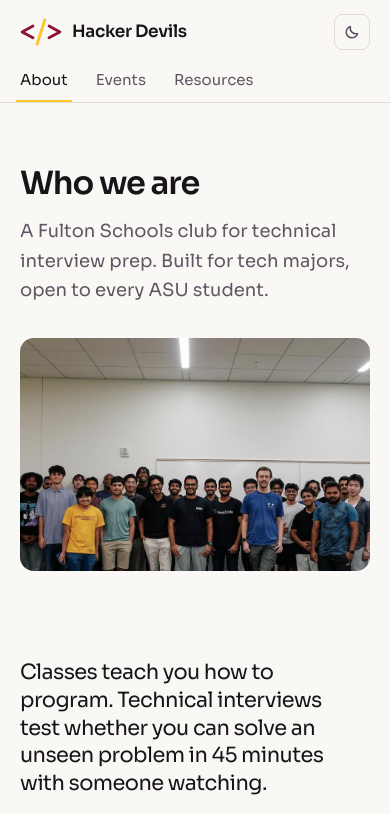
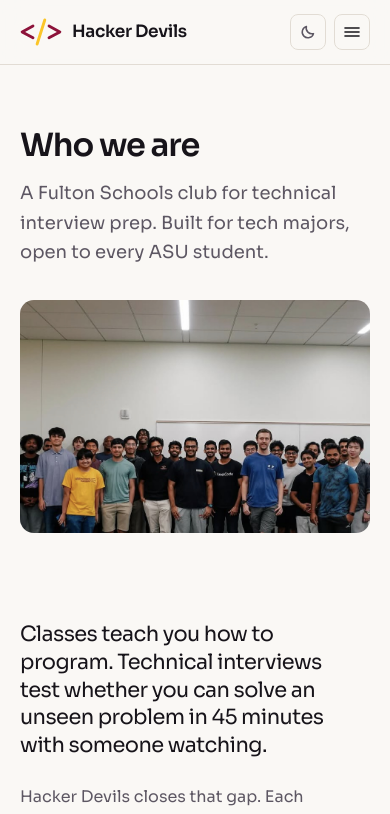
Before and after one commit to Hacker-Devils/web-hackerdevils, a Next.js app: page /about in a window 390 px wide. Shown: the top 814 px of the page. Built offline with nearby package versions, Linux system fonts and the light colour scheme.

Commit message:
Fold the nav into a menu button on phones and tablets

```diff
--- a/app/globals.css
+++ b/app/globals.css
@@ -519,8 +519,17 @@ summary {
 }
 
 /* ---------- 5. Site chrome ---------- */
+/* Sticky at every width so the menu is always one tap away. */
+html {
+  scroll-padding-top: 76px;
+}
+
 .site-header {
-  background: var(--bg);
+  position: sticky;
+  top: 0;
+  z-index: 30;
+  background: var(--header-bg);
+  backdrop-filter: blur(14px); /* The only blurred surface: keeps the bar legible over scrolling content. */
   border-bottom: 1px solid var(--line);
 }
 
@@ -528,8 +537,8 @@ summary {
   display: grid;
   grid-template-columns: 1fr auto;
   align-items: center;
-  gap: 4px 16px;
-  padding-block: 10px 0;
+  gap: 16px;
+  padding-block: 10px;
 }
 
 .logo {
@@ -553,43 +562,112 @@ summary {
   stroke: var(--logo-maroon);
 }
 
+/* Under 860px the links are a panel that drops below the bar. */
 .main-nav {
-  grid-column: 1 / -1;
-  grid-row: 2;
+  position: absolute;
+  top: 100%;
+  right: 0;
+  left: 0;
+  display: none;
+  flex-direction: column;
+  padding: 8px var(--gutter) 24px;
+  border-bottom: 1px solid var(--line);
+  background: var(--bg);
+  box-shadow: 0 16px 32px -24px rgb(0 0 0 / 0.35);
+}
+
+.main-nav[data-open] {
   display: flex;
-  gap: 20px;
-  margin-inline: -4px;
-}
-
-.main-nav a {
+  animation: menu-in 0.18s ease-out;
+}
+
+@keyframes menu-in {
+  from {
+    opacity: 0;
+    transform: translateY(-6px);
+  }
+}
+
+.main-nav a:not(.button) {
   display: flex;
   align-items: center;
-  min-height: 44px;
-  padding-inline: 4px;
-  color: var(--ink-muted);
-  font-size: 0.9375rem;
+  min-height: 52px;
+  border-bottom: 1px solid var(--line);
+  color: var(--ink-muted);
+  font-size: 1.0625rem;
   font-weight: 500;
   text-decoration: none;
   transition: color 0.15s;
 }
 
-.main-nav a:hover {
+.main-nav a:not(.button):hover {
   color: var(--ink);
 }
 
 .main-nav a[aria-current="page"] {
   color: var(--ink);
-  box-shadow: inset 0 -2px 0 var(--gold);
+  font-weight: 600;
+  text-decoration: underline 2px var(--gold);
+  text-underline-offset: 8px;
+}
+
+.main-nav-cta {
+  justify-content: center;
+  margin-top: 20px;
 }
 
 .site-header-actions {
   display: flex;
   align-items: center;
-  gap: 10px;
+  gap: 8px;
 }
 
 .site-header-cta {
   display: none;
+}
+
+.menu-button {
+  position: relative;
+  display: grid;
+  place-items: center;
+  width: 36px;
+  height: 36px;
+  border: 1px solid var(--line);
+  border-radius: var(--radius);
+  color: var(--ink);
+  transition: background-color 0.15s, border-color 0.15s;
+}
+
+.menu-button::after {
+  content: "";
+  position: absolute;
+  inset: -4px;
+}
+
+.menu-button:hover {
+  border-color: var(--control);
+  background: var(--raised-hover);
+}
+
+.menu-line {
+  stroke: currentColor;
+  stroke-width: 1.6;
+  stroke-linecap: round;
+  transform-box: view-box;
+  transform-origin: 9px 9px;
+  transition: transform 0.2s ease, opacity 0.15s ease;
+}
+
+.menu-button[aria-expanded="true"] .menu-line-top {
+  transform: translateY(4px) rotate(45deg);
+}
+
+.menu-button[aria-expanded="true"] .menu-line-mid {
+  opacity: 0;
+}
+
+.menu-button[aria-expanded="true"] .menu-line-bottom {
+  transform: translateY(-4px) rotate(-45deg);
 }
 
 .theme-toggle {
@@ -1853,25 +1931,41 @@ summary {
     scroll-padding-top: 88px;
   }
 
-  .site-header {
-    position: sticky;
-    top: 0;
-    z-index: 30;
-    background: var(--header-bg);
-    backdrop-filter: blur(14px); /* The only blurred surface: keeps the bar legible over scrolling content. */
-  }
-
   .site-header-row {
     grid-template-columns: auto 1fr auto;
-    padding-block: 10px;
-  }
-
-  .main-nav {
-    grid-column: auto;
-    grid-row: auto;
+  }
+
+  .main-nav,
+  .main-nav[data-open] {
+    position: static;
+    display: flex;
+    flex-direction: row;
     justify-content: flex-end;
     gap: 24px;
     margin-inline: 0 12px;
+    padding: 0;
+    border: 0;
+    background: none;
+    box-shadow: none;
+    animation: none;
+  }
+
+  .main-nav a:not(.button) {
+    min-height: 44px;
+    padding-inline: 4px;
+    border: 0;
+    font-size: 0.9375rem;
+  }
+
+  .main-nav a[aria-current="page"] {
+    font-weight: 500;
+    text-decoration: none;
+    box-shadow: inset 0 -2px 0 var(--gold);
+  }
+
+  .main-nav-cta,
+  .menu-button {
+    display: none;
   }
 
   .site-header-cta {
--- a/components/layout/MainNav.tsx
+++ b/components/layout/MainNav.tsx
@@ -2,17 +2,87 @@
 
 import Link from "next/link";
 import { usePathname } from "next/navigation";
-import { nav } from "@/content/site";
+import { useEffect, useRef, useState } from "react";
+import { DiscordIcon } from "@/components/brand/SocialIcons";
+import { Button } from "@/components/ui";
+import { links, nav } from "@/content/site";
+import { ThemeToggle } from "./ThemeToggle";
 
+/**
+ * The page links and header actions. Under 860px the links fold into a menu
+ * that drops below the bar; on wider screens they sit inline and the menu button is hidden.
+ */
 export function MainNav() {
   const pathname = usePathname();
+  const [open, setOpen] = useState(false);
+  const [openedOn, setOpenedOn] = useState(pathname);
+  const button = useRef<HTMLButtonElement>(null);
+  const panel = useRef<HTMLElement>(null);
+
+  // Following a link closes the menu. Adjusting state during render avoids an extra effect pass.
+  if (open && openedOn !== pathname) setOpen(false);
+
+  useEffect(() => {
+    if (!open) return;
+    function onKey(event: KeyboardEvent) {
+      if (event.key === "Escape") {
+        setOpen(false);
+        button.current?.focus();
+      }
+    }
+    function onPointer(event: PointerEvent) {
+      const target = event.target as Node;
+      if (!panel.current?.contains(target) && !button.current?.contains(target)) setOpen(false);
+    }
+    document.addEventListener("keydown", onKey);
+    document.addEventListener("pointerdown", onPointer);
+    return () => {
+      document.removeEventListener("keydown", onKey);
+      document.removeEventListener("pointerdown", onPointer);
+    };
+  }, [open]);
+
   return (
-    <nav className="main-nav" aria-label="Main">
-      {nav.map((item) => (
-        <Link key={item.href} href={item.href} aria-current={pathname.startsWith(item.href) ? "page" : undefined}>
-          {item.label}
-        </Link>
-      ))}
-    </nav>
+    <>
+      <nav ref={panel} id="site-menu" className="main-nav" aria-label="Main" data-open={open || undefined}>
+        {nav.map((item) => (
+          <Link
+            key={item.href}
+            href={item.href}
+            aria-current={pathname.startsWith(item.href) ? "page" : undefined}
+            onClick={() => setOpen(false)}
+          >
+            {item.label}
+          </Link>
+        ))}
+        <Button href={links.discord} icon={<DiscordIcon />} className="main-nav-cta">
+          Join the Discord
+        </Button>
+      </nav>
+      <div className="site-header-actions">
+        <ThemeToggle />
+        <Button href={links.discord} size="small" icon={<DiscordIcon />} className="site-header-cta">
+          Join the Discord
+        </Button>
+        <button
+          ref={button}
+          type="button"
+          className="menu-button"
+          aria-expanded={open}
+          aria-controls="site-menu"
+          aria-label={open ? "Close menu" : "Open menu"}
+          onClick={() => {
+            setOpenedOn(pathname);
+            setOpen(!open);
+          }}
+        >
+          <svg width="18" height="18" viewBox="0 0 18 18" aria-hidden="true">
+            <path className="menu-line menu-line-top" d="M2 5h14" />
+            <path className="menu-line menu-line-mid" d="M2 9h14" />
+            <path className="menu-line menu-line-bottom" d="M2 13h14" />
+          </svg>
+        </button>
+      </div>
+    </>
   );
 }
--- a/components/layout/SiteHeader.tsx
+++ b/components/layout/SiteHeader.tsx
@@ -1,9 +1,6 @@
 import { Logo } from "@/components/brand/Logo";
-import { DiscordIcon } from "@/components/brand/SocialIcons";
-import { Button, Container } from "@/components/ui";
-import { links } from "@/content/site";
+import { Container } from "@/components/ui";
 import { MainNav } from "./MainNav";
-import { ThemeToggle } from "./ThemeToggle";
 
 export function SiteHeader() {
   return (
@@ -12,12 +9,6 @@ export function SiteHeader() {
         <div className="site-header-row">
           <Logo />
           <MainNav />
-          <div className="site-header-actions">
-            <ThemeToggle />
-            <Button href={links.discord} size="small" icon={<DiscordIcon />} className="site-header-cta">
-              Join the Discord
-            </Button>
-          </div>
         </div>
       </Container>
     </header>
```
